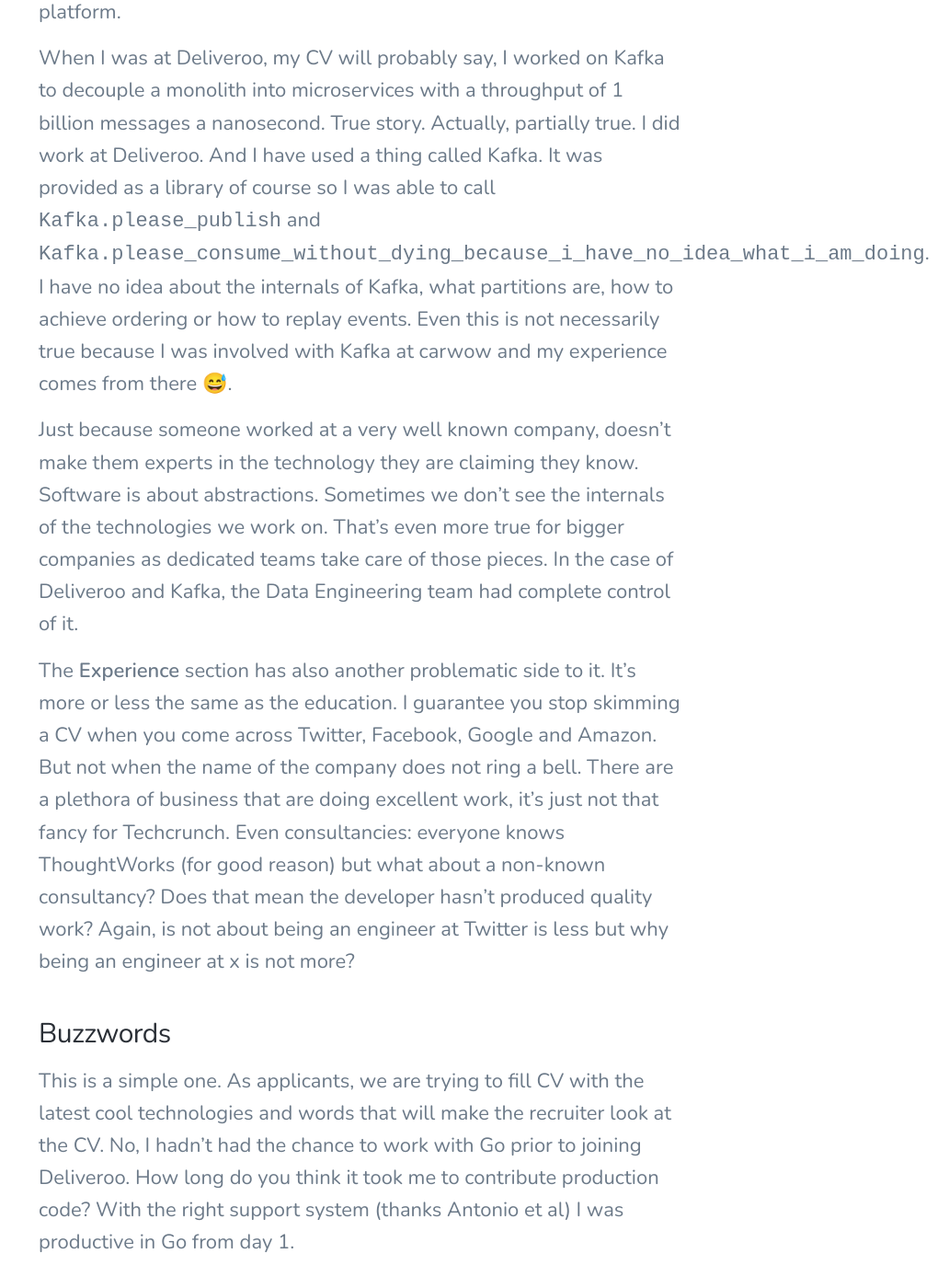
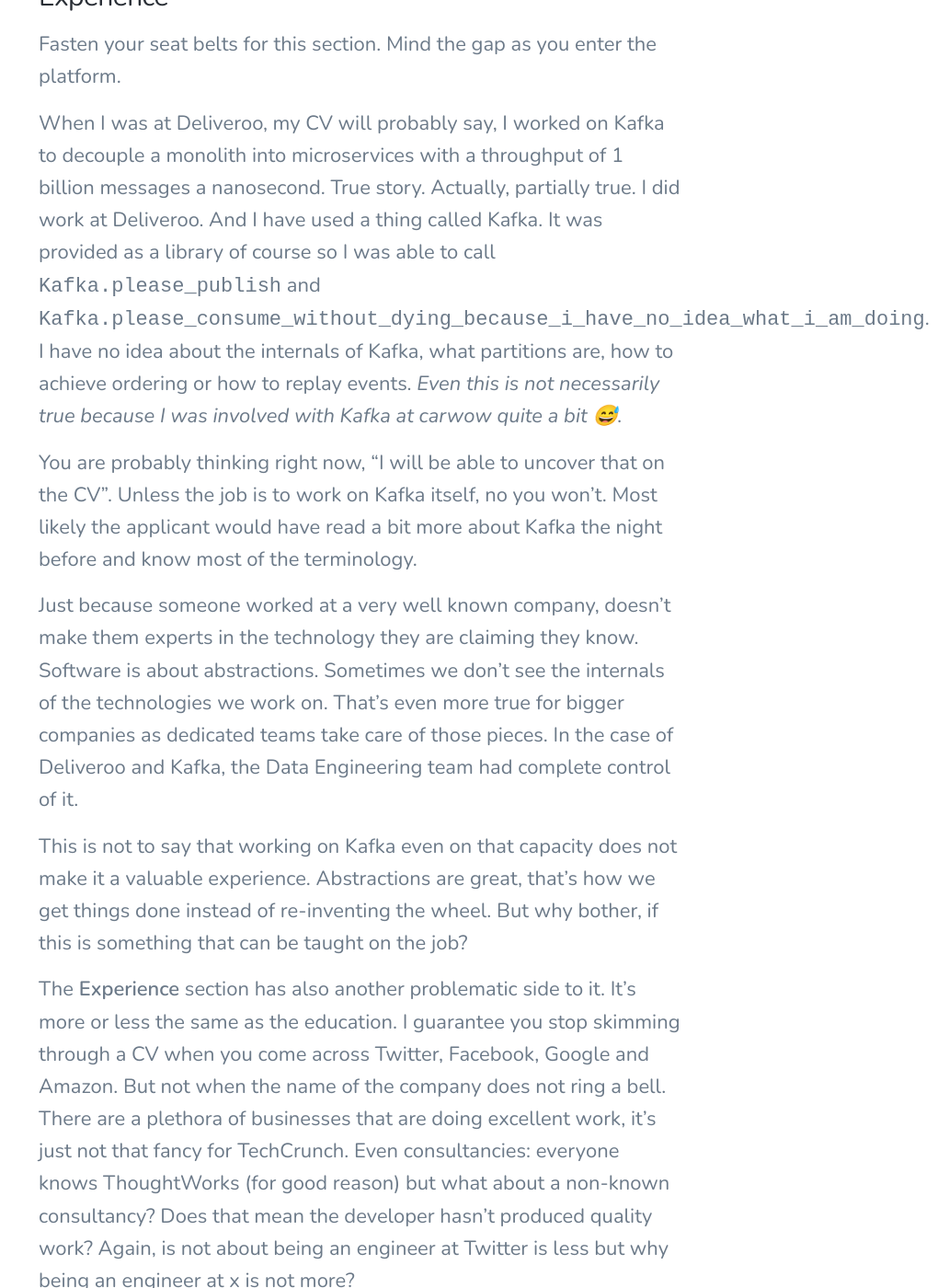
Before and after one commit to PericlesTheo/periclestheo.github.io, a Jekyll site: the page built from _posts/2019-04-25-is-cv-the-best-way-to-hire-a-software-developer.md, in a window 1280 px wide and 1400 px high, scrolled down 2884 px. Shown: the whole window at 92% size, without its empty margins (248-1280 px from the left). Built offline with Jekyll 4.4.1, drawn with Linux system fonts in a browser that asks for light colours; nearby versions of some CDN libraries; some of the changed text lies outside the part shown.

Commit message:
Draft #3

```diff
--- a/_posts/2019-04-25-is-cv-the-best-way-to-hire-a-software-developer.md
+++ b/_posts/2019-04-25-is-cv-the-best-way-to-hire-a-software-developer.md
@@ -7,33 +7,37 @@
 
 ![Photo by Clem Onojeghuo on Unsplash](/images/cv-resume/featured.jpg)
 
-I really hate doing things I know are borderline bullshit just because they are conventional wisdom. CVs are definitely one of them. First of all, biases always find their way around a CV. Age, sex and name are just some of the information that we now reduct or obfuscate in order to remove certain biases. I would argue we need to deduct the whole CV in order to be somewhat impartial and effective. But then, you might ask, how do we vet people if not through a CV? How would you know about their background, skills and experience if you don't read their CV?
+I really hate doing things I know are borderline bullshit just because they are conventional wisdom. CVs are definitely one of them. First of all, biases always find their way around a CV. Age, sex and name are just some of the information we now reduct or obfuscate in order to remove certain biases. I would argue we need to deduct the whole CV in order to be somewhat impartial and effective. But then, you might ask, how do we vet people if not through a CV? How would you know about their background, skills and experience if you don't read their CV?
 
-Let me save you some time. People exaggerate so what you see on a CV is a stretch of their actual experience. The sad thing is everyone knows this. But I'd like to examine a couple of *sections* on the CV bit closer that reflect my own biases when I'm reading somone's CV.
+Let me save you some time. People exaggerate so what you see on a CV is a stretch of their actual experience. The sad thing is everyone knows this. But I'd like to examine a couple of *sections* on the CV bit closer that reflect my own biases when I'm reading someone's CV.
 
 ### Education
 Cambridge University. I can hear myself thinking, "Cool this is a smart person".
 
 University of x. "Meh, I'm not sure about this university. I have heard it before; maybe it's good, maybe it's not".
 
-"Politecnico di Milano", I can hear my brain shouting "This is not even English! I will not bother checking it out".
+"Politecnico di Milano", I can hear my brain shouting "This is not even a British university! How do I even begin to find out if it's good or not?! I will not bother checking it out".
 
-Bootcamp. Well for sure they are not experienced enough. How could they possible know about garbage collection cycles". For the record, I have no idea about garbage collection cycles apart from that blog post I read 2 years ago on Hacker News. So, you can call me an expert.
+Bootcamp. Well for sure they are not experienced enough. How could they possible know about garbage collection cycles". For the record, I have no idea about garbage collection cycles apart from that blog post I read 2 years ago on Hacker News. So, you can call me an expert I guess.
 
 So, 4 humans but only 1 seems to be getting a 🥇. Why is that? People often think that discounting university degrees is an attack on formal education. That's not the case. Maybe it's an attack on elitism actually. It's not about making candidate number 1 more but rather why are the other 3 candidates less?
 
-In our great and diverse industry, there are plently of developers that didn't even study Computer Science. Some of them are the best I know. An example is my good friend [Txus](https://twitter.com/txustice).
+In our great and diverse industry, there are plenty of developers that didn't even study Computer Science. Some of them are the best I know. An example is my good friend [Txus](https://twitter.com/txustice).
 
 So how about we drop that section completely? It takes a bit of a real estate on paper as well.
 
 ### Experience
 Fasten your seat belts for this section. Mind the gap as you enter the platform.
 
-When I was at Deliveroo, my CV will probably say, I worked on Kafka to decouple a monolith into microservices with a throughput of 1 billion messages a nanosecond. True story. Actually, partially true. I did work at Deliveroo. And I have used a thing called Kafka. It was provided as a library of course so I was able to call `Kafka.please_publish` and `Kafka.please_consume_without_dying_because_i_have_no_idea_what_i_am_doing`. I have no idea about the internals of Kafka, what partitions are, how to achieve ordering or how to replay events. Even this is not necessarily true because I was involved with Kafka at carwow and my experience comes from there 😅.
+When I was at Deliveroo, my CV will probably say, I worked on Kafka to decouple a monolith into microservices with a throughput of 1 billion messages a nanosecond. True story. Actually, partially true. I did work at Deliveroo. And I have used a thing called Kafka. It was provided as a library of course so I was able to call `Kafka.please_publish` and `Kafka.please_consume_without_dying_because_i_have_no_idea_what_i_am_doing`. I have no idea about the internals of Kafka, what partitions are, how to achieve ordering or how to replay events. *Even this is not necessarily true because I was involved with Kafka at carwow quite a bit 😅.*
+
+You are probably thinking right now, "I will be able to uncover that on the CV". Unless the job is to work on Kafka itself, no you won't. Most likely the applicant would have read a bit more about Kafka the night before and know most of the terminology.
 
 Just because someone worked at a very well known company, doesn't make them experts in the technology they are claiming they know. Software is about abstractions. Sometimes we don't see the internals of the technologies we work on. That's even more true for bigger companies as dedicated teams take care of those pieces. In the case of Deliveroo and Kafka, the Data Engineering team had complete control of it.
 
-The **Experience** section has also another problematic side to it. It's more or less the same as the education. I guarantee you stop skimming a CV when you come across Twitter, Facebook, Google and Amazon. But not when the name of the company does not ring a bell. There are a plethora of business that are doing excellent work, it's just not that fancy for Techcrunch. Even consultancies: everyone knows ThoughtWorks (for good reason) but what about a non-known consultancy? Does that mean the developer hasn't produced quality work? Again, is not about being an engineer at Twitter is less but why being an engineer at x is not more?
+This is not to say that working on Kafka even on that capacity does not make it a valuable experience. Abstractions are great, that's how we get things done instead of re-inventing the wheel. But why bother, if this is something that can be taught on the job?
+
+The **Experience** section has also another problematic side to it. It's more or less the same as the education. I guarantee you stop skimming through a CV when you come across Twitter, Facebook, Google and Amazon. But not when the name of the company does not ring a bell. There are a plethora of businesses that are doing excellent work, it's just not that fancy for TechCrunch. Even consultancies: everyone knows ThoughtWorks (for good reason) but what about a non-known consultancy? Does that mean the developer hasn't produced quality work? Again, is not about being an engineer at Twitter is less but why being an engineer at x is not more?
 
 ### Buzzwords
 This is a simple one. As applicants, we are trying to fill CV with the latest cool technologies and words that will make the recruiter look at the CV. No, I hadn't had the chance to work with Go prior to joining Deliveroo. How long do you think it took me to contribute production code? With the right support system (thanks Antonio et al) I was productive in Go from day 1.
@@ -42,16 +46,18 @@
 To be honest, I'm not 100% sure but I tend to find more value in conversational CVs or cover letters as they are called I suppose. There are a lot of benefits, I believe, in a story as opposed to a list of items.
 
 #### Value in technical writing
-Often people say, programmers read more code than they write. This is absolutely a true statement. The way in which one writes an email, a technical spec or documentation is often mirrored in their normal writing. A cover letter can highlight the technical writing skills of somone, how they lay out their thoughts. I find that to be an important attribute of any developer I enjoy working with.
+Often people say, programmers read more code than they write. This is absolutely a true statement. The way in which one writes an email, a technical spec or documentation often mirrors their normal writing. A cover letter can highlight the technical writing skills of somone, how they lay out their thoughts. I find that to be an important attribute of any developer I enjoy working with.
 
-There you go, that's your first gate keeper. If someone puts effort and though in a well written cover letter, it is likely they do the same for their code. A CV is just a incoherent bullet point list of things with no expressional value.
+There you go, that's your first gate keeper. If someone puts effort and thought in a well written cover letter, it is likely they do the same for their code. A CV is just an incoherent bullet point list of things with no expressional value.
 
 #### Lack of personal identity
 There is nothing more boring than trying to think bullet points for each company so you can showcase you've done something. It's just a cold and impersonal way of trying to highlight your experience. Instead, ask the candidate to answer a few questions?
 
-What have you worked on that you were the most proud of? Which aspect of a technology / business have you personally took ownership for and why? What do you enjoy working on the most? What would you like to work on here?
+> What have you worked on that you are the most proud of?
+Which aspect of a technology / business have you personally took ownership for and why?
+What do you enjoy working on the most? What would you like to work on here?
 
-Just a few simple questions to get the creative juices flowing. People will come up with their own, unique way of expressing themselves.
+Just a few simple questions to get the creative juices flowing. People will come up with their own, unique way of expressing themselves. They might send you commits to open source projects that are super proud of, how the debugged a complicated memory leak (which wouldn't go on the CV) or how they helped grow their colleagues. All of which are way more interesting and important than a bunch of bullet points.
 
 ### Conclusion
 Even though I truly believe this is a better way to hire both the the company and the candidate, I don't see changing it in the near future. One might say, "Well, that's what I do with a CV. I then call the candidate and find out more information". If you find that easy, great. I just don't think there are any actionable information on a CV. On the other hand, having the candidate explaining what drives them, what they have *actually* worked on and are proud of provide you with a wealth of information to drill down more and learn about them.
```
Also changed, not shown: 2 other files.
